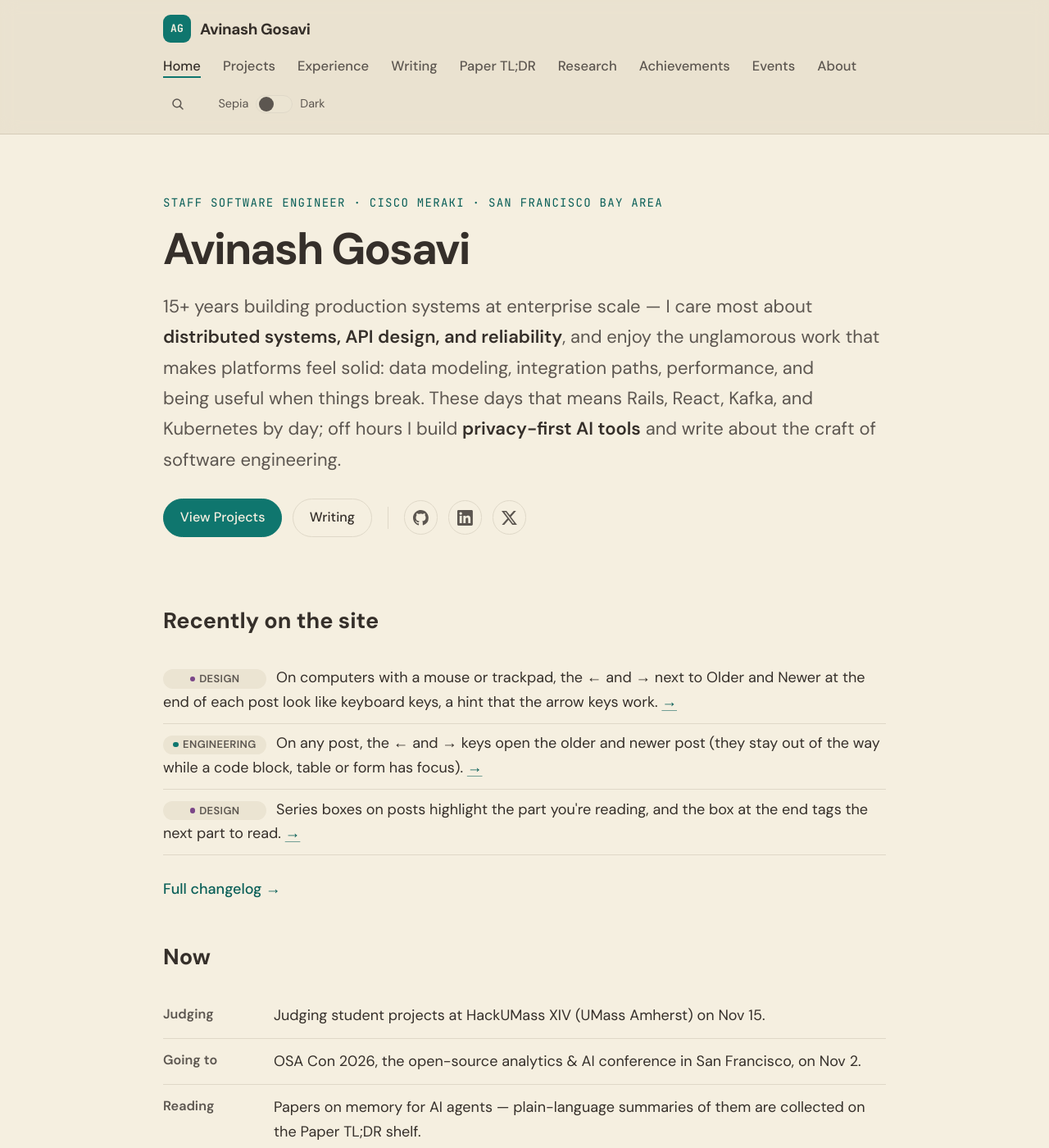
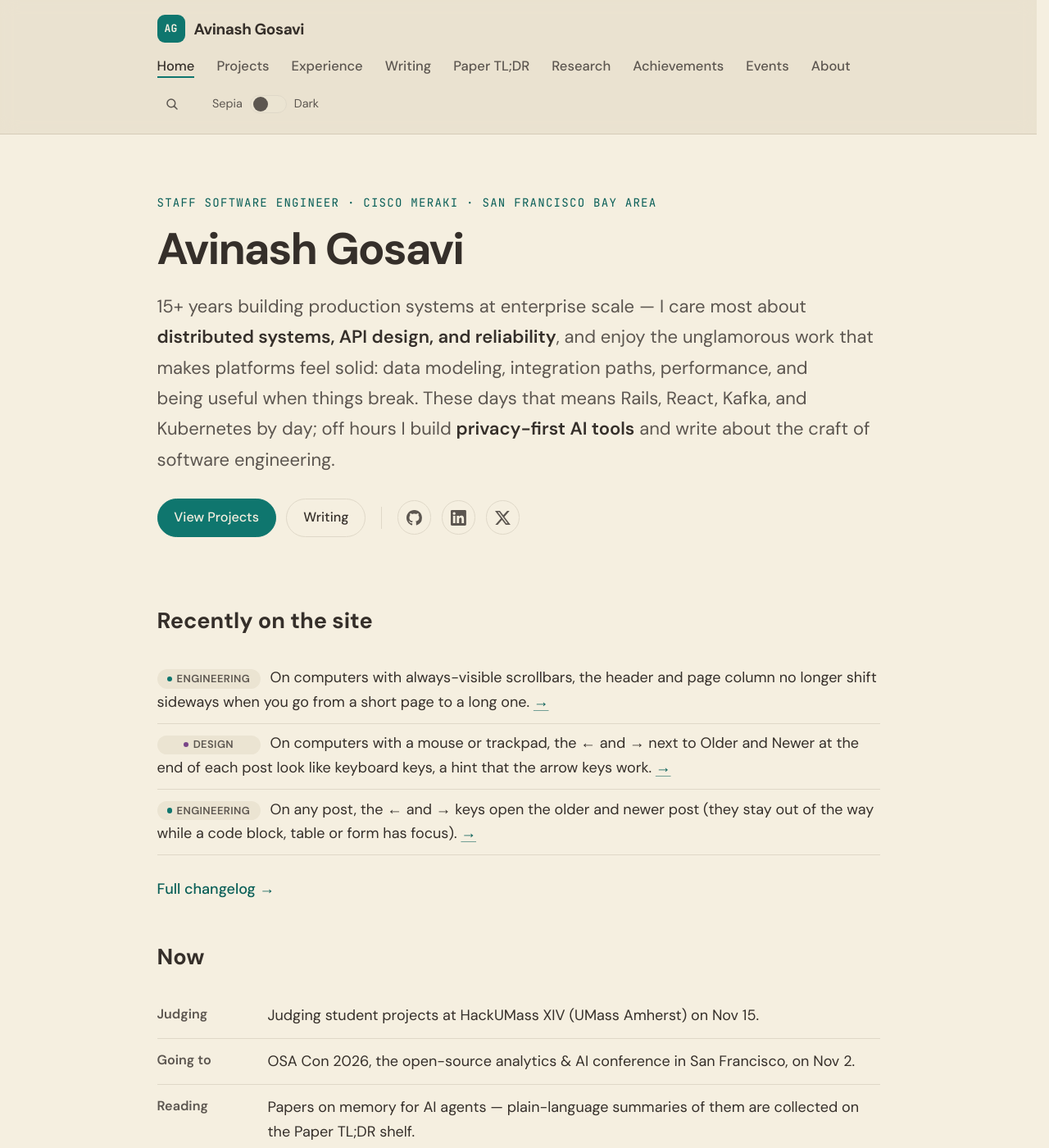
Before and after one commit to aag1091-alt/avinashgosavi.com, a Jekyll site: the page built from index.md, in a window 1280 px wide and 1400 px high. Shown: the whole window at 82% size. Built offline with Jekyll 4.4.1, drawn with Linux system fonts in a browser that asks for light colours.

Commit message:
Engineering: reserve scrollbar gutter so pages don't shift sideways
Co-Authored-By: Claude <noreply@anthropic.com>

```diff
--- a/_data/changelog.yml
+++ b/_data/changelog.yml
@@ -1,5 +1,9 @@
 # Public changelog shown on /changelog and (latest 3) on the homepage.
 # Newest first. desk: Writing | Design | Engineering
+- date: 2026-10-28
+  desk: Engineering
+  text: On computers with always-visible scrollbars, the header and page column no longer shift sideways when you go from a short page to a long one.
+  link: /now/
 - date: 2026-10-28
   desk: Design
   text: On computers with a mouse or trackpad, the ← and → next to Older and Newer at the end of each post look like keyboard keys, a hint that the arrow keys work.
--- a/assets/css/style.css
+++ b/assets/css/style.css
@@ -166,6 +166,10 @@ body.theme-dark {
 
 html {
   font-size: 18px;
+  /* Reserve the scrollbar's space on every page, so on screens with classic
+     (non-overlay) scrollbars the header and column don't slide sideways when
+     moving between a short page and a long one. Overlay scrollbars: no-op. */
+  scrollbar-gutter: stable;
 }
 
 @media (prefers-reduced-motion: no-preference) {
```
